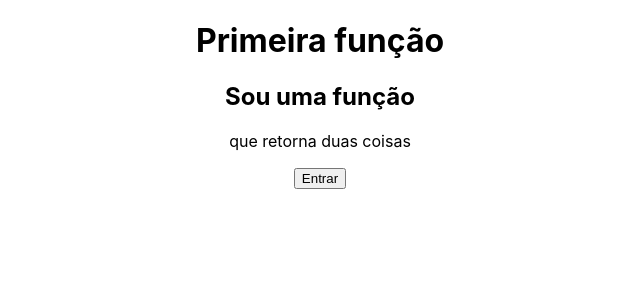
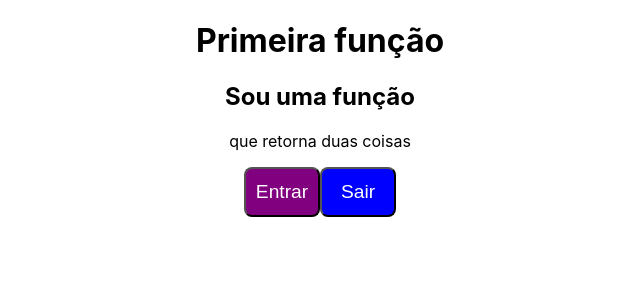
Before and after one commit to dudafmeneses/viagens, a React (Create React App) app in the folder frontend/: page / in a window 1280 px wide. Shown: the top 300 px of the page, without its empty margins (320-960 px from the left). Built offline with nearby package versions, Linux system fonts and the light colour scheme.

Commit message:
props com css

```diff
--- a/frontend/src/exemplos/Geral.js
+++ b/frontend/src/exemplos/Geral.js
@@ -6,7 +6,8 @@
         <>
             <FunctionSimples/>
             <FunctionDupla/>
-            <Botao>Entrar</Botao>
+            <Botao classe="botao purple"> Entrar </Botao>
+            <Botao classe="botao blue"> Sair </Botao>
         </>
     )
 }
--- /dev/null
+++ b/frontend/src/exemplos/layout/Botao.css
@@ -0,0 +1,19 @@
+.botao{
+    width: 76px;
+    height: 50px;
+    border-radius: 8px;
+    color: white;
+    font-size: 1.2rem;
+}
+
+.red{
+    background-color: red;
+}
+
+.blue{
+    background-color: blue;
+}
+
+.purple{
+    background-color: purple;
+}
--- a/frontend/src/exemplos/layout/Botao.js
+++ b/frontend/src/exemplos/layout/Botao.js
@@ -1,6 +1,9 @@
+import './Botao.css'
 function Botao(props){
     return(
-        <button>{props.children}</button>
+        <button className={props.classe}>
+            {props.children}
+            </button>
     )
 }
 
```
